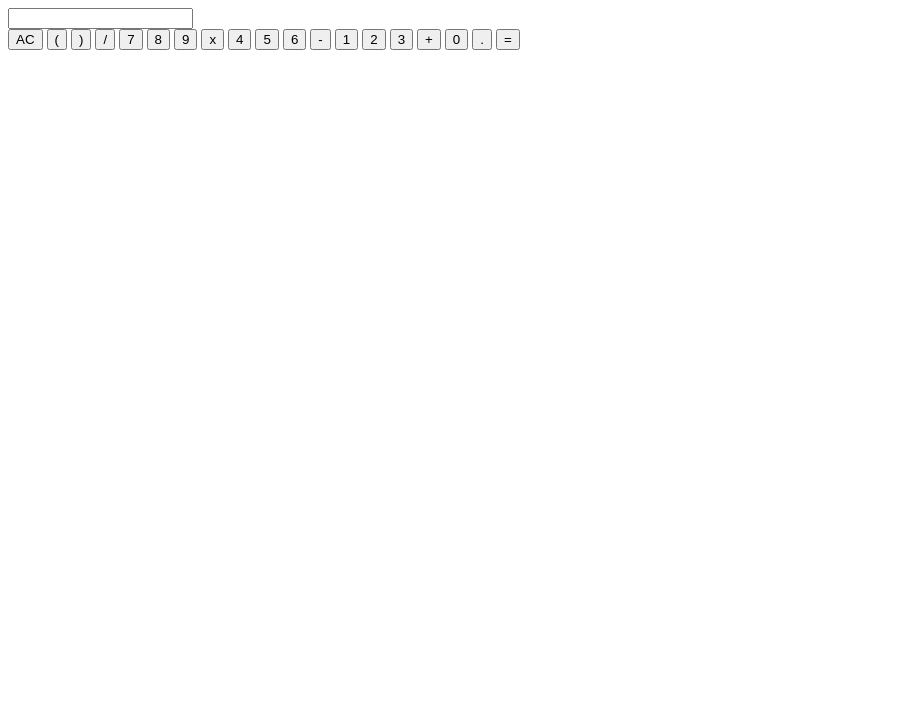
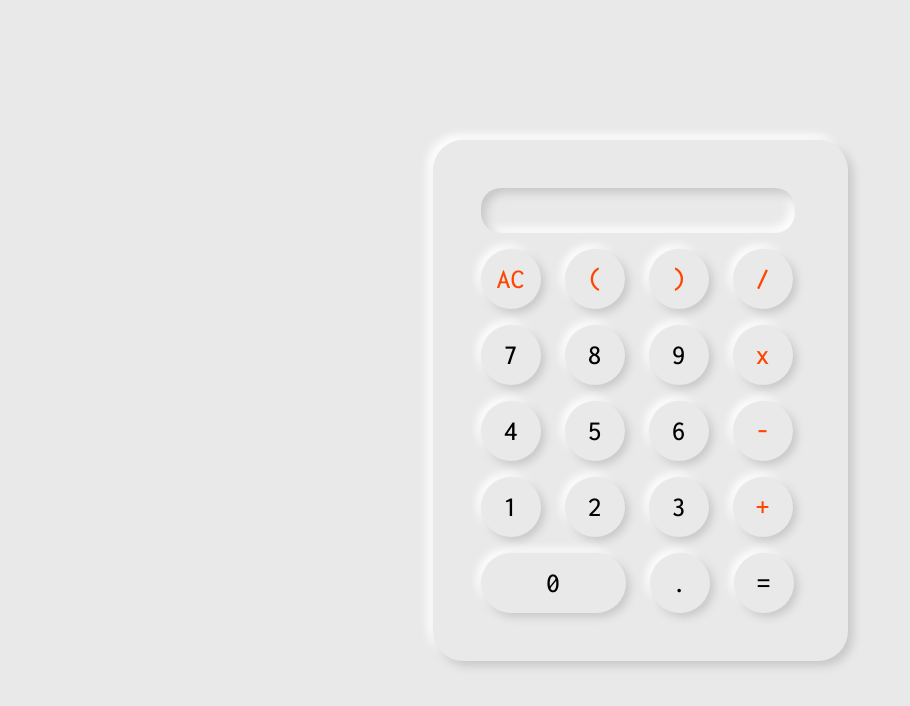
Before and after one commit to Kgaogel09/calculator, a plain HTML site: page index.html in a window 1280 px wide. Shown: the whole page, without its empty margins (0-910 px from the left). Drawn offline with Linux system fonts and the light colour scheme.

Commit message:
added css

```diff
--- a/index.html
+++ b/index.html
@@ -4,30 +4,38 @@
     <meta charset="UTF-8" />
     <meta http-equiv="X-UA-Compatible" content="IE=edge" />
     <meta name="viewport" content="width=device-width, initial-scale=1.0" />
+    <link rel="preconnect" href="https://fonts.googleapis.com" />
+    <link rel="preconnect" href="https://fonts.gstatic.com" crossorigin />
+    <link
+      href="https://fonts.googleapis.com/css2?family=Inconsolata:wght@300;400;500;600;700;800;900&display=swap"
+      rel="stylesheet"
+    />
+    <link rel="stylesheet" href="style.css" />
+    <script src="main.js" defer></script>
     <title>Calculator</title>
   </head>
   <body>
     <div class="container">
       <div class="calculator">
-        <input type="text" name="screen" id="screen" />
+        <input type="text" name="screen" id="screen" class="screen" />
         <div>
-          <button>AC</button>
-          <button>(</button>
-          <button>)</button>
-          <button>/</button>
+          <button class="color">AC</button>
+          <button class="color">(</button>
+          <button class="color">)</button>
+          <button class="color">/</button>
           <button>7</button>
           <button>8</button>
           <button>9</button>
-          <button>x</button>
+          <button class="color">x</button>
           <button>4</button>
           <button>5</button>
           <button>6</button>
-          <button>-</button>
+          <button class="color">-</button>
           <button>1</button>
           <button>2</button>
           <button>3</button>
-          <button>+</button>
-          <button>0</button>
+          <button class="color">+</button>
+          <button class="zero">0</button>
           <button>.</button>
           <button>=</button>
         </div>
--- /dev/null
+++ b/style.css
@@ -0,0 +1,65 @@
+* {
+  margin: 0;
+  padding: 0;
+  box-sizing: border-box;
+  font-family: 'Inconsolata', monospace;
+}
+
+body {
+  background: #e9e9e9;
+}
+
+.color {
+  color: #ff4500;
+}
+
+.container {
+  display: flex;
+  flex-direction: column;
+  align-items: center;
+  justify-content: center;
+  height: 100vh;
+}
+
+.calculator {
+  max-width: 415px;
+  display: inline-block;
+  padding: 40px;
+  border-radius: 30px;
+  background-color: #e9e9e9;
+  box-shadow: 5px 5px 10px #c8c8c8, -5px -5px 10px #ffffff;
+}
+
+.screen {
+  width: 94%;
+  height: 45px;
+  margin: 8px;
+  border-radius: 20px;
+  font-size: 34px;
+  text-align: end;
+  border: 0;
+  outline: 0;
+  background: #e9e9e9;
+  box-shadow: inset 5px 5px 10px #c8c8c8, inset -5px -5px 10px #ffffff;
+}
+
+button {
+  border-radius: 50px;
+  font-size: 28px;
+  font-weight: 500;
+  background: #e9e9e9;
+  width: 60px;
+  height: 60px;
+  margin: 8px;
+  border: 0;
+  box-shadow: 4px 4px 9px #c8c8c8, -4px -4px 9px #ffffff;
+  cursor: pointer;
+  outline: 0;
+}
+button:hover {
+  background-color: #dddd;
+}
+
+.zero {
+  width: 145px;
+}
```
Also changed, not shown: style.scss (deleted).
